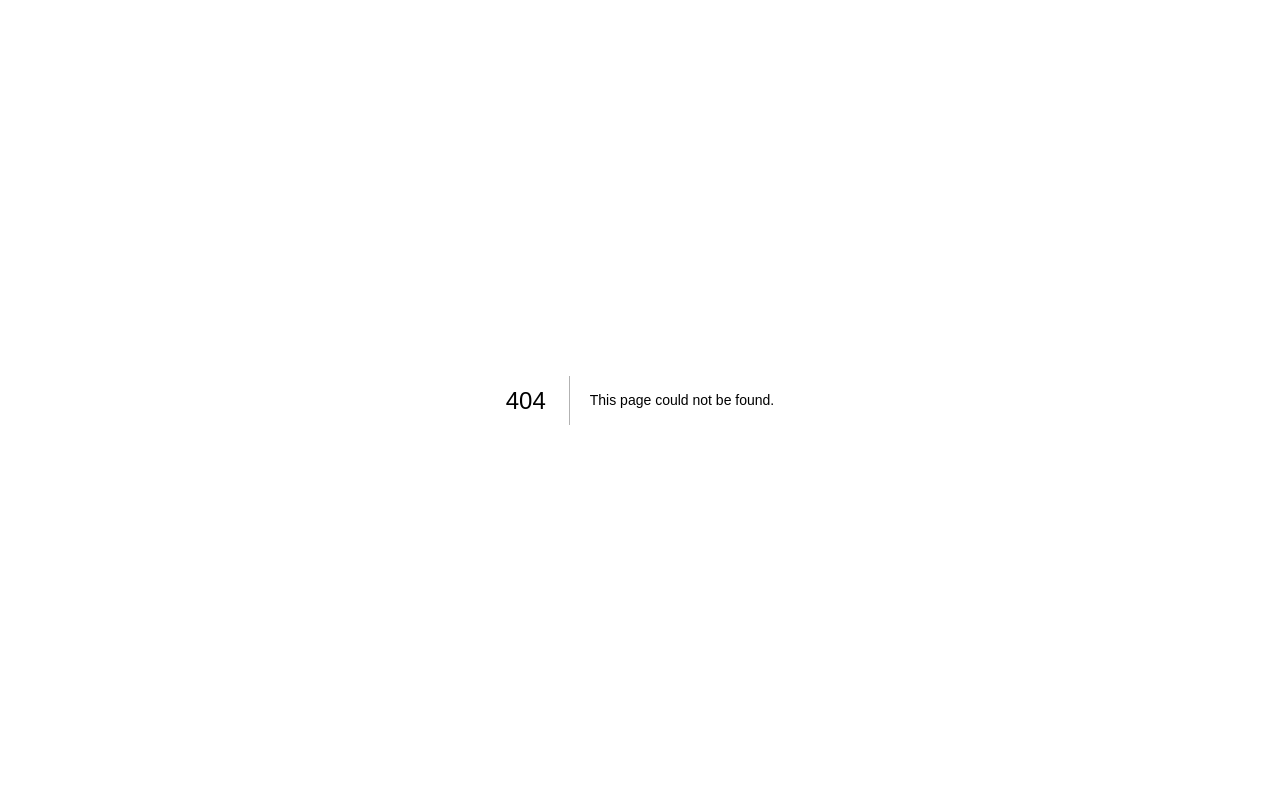
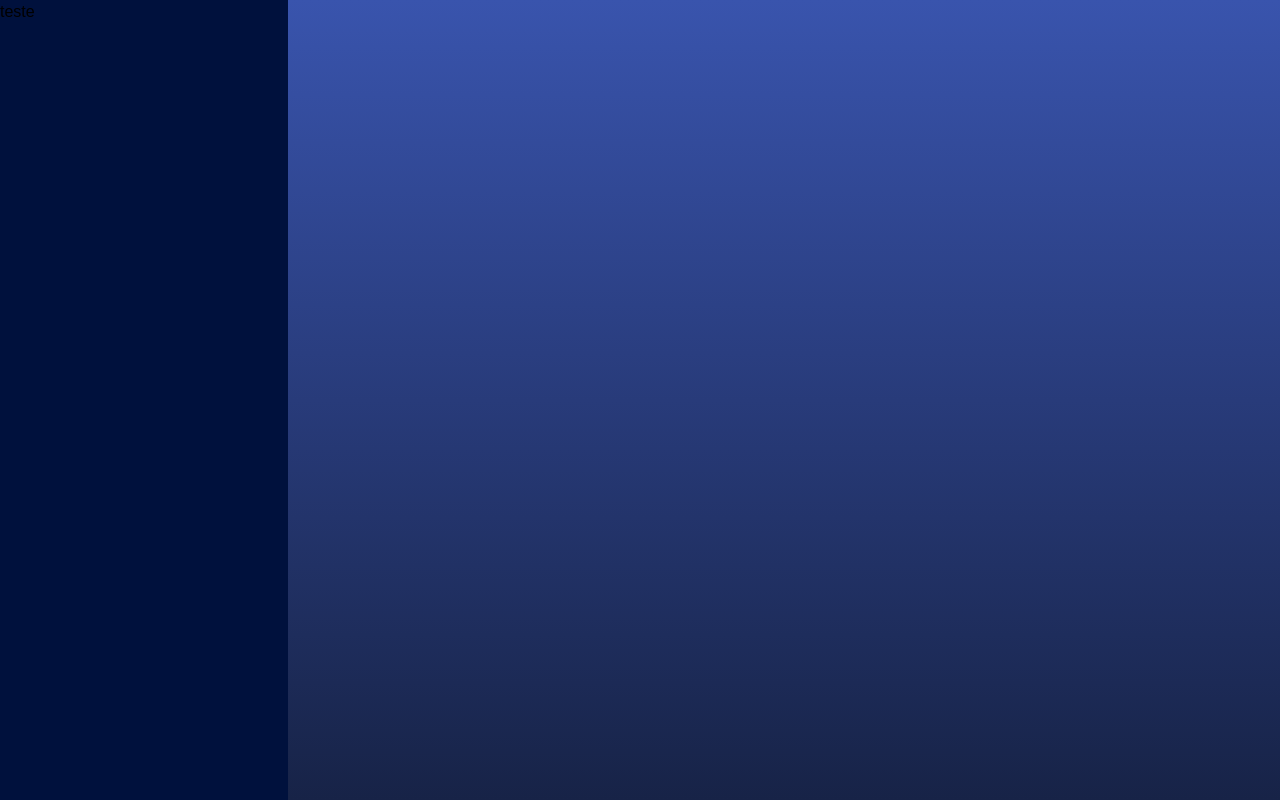
Before and after one commit to CCO-Turma-2023/ProjetoSigaa, a Next.js app: page /inicio in a window 1280 px wide. Before the commit this address had no page. Built offline with nearby package versions, Linux system fonts and the light colour scheme.

Commit message:
feat: added navbar Co-authored-by: tiagoreistp@hotmail.com <tiagoreistp@hotmail.com> Co-authored-by: CaioMendesRRosa <CaioMendesRRosa@users.noreply.github.com>

```diff
--- /dev/null
+++ b/src/app/inicio/page.tsx
@@ -0,0 +1,7 @@
+import Menu from "../../components/menu";
+
+export default function Inicio() {
+  return (
+    <div className="flex min-h-screen w-full flex-1 flex-col bg-backgroundLinear"></div>
+  );
+}
--- a/src/app/layout.tsx
+++ b/src/app/layout.tsx
@@ -1,17 +1,7 @@
 import type { Metadata } from "next";
 import localFont from "next/font/local";
 import "./globals.css";
-
-const geistSans = localFont({
-  src: "./fonts/GeistVF.woff",
-  variable: "--font-geist-sans",
-  weight: "100 900",
-});
-const geistMono = localFont({
-  src: "./fonts/GeistMonoVF.woff",
-  variable: "--font-geist-mono",
-  weight: "100 900",
-});
+import Menu from "../components/menu";
 
 export const metadata: Metadata = {
   title: "Create Next App",
@@ -25,9 +15,8 @@ export default function RootLayout({
 }>) {
   return (
     <html lang="en">
-      <body
-        className={`${geistSans.variable} ${geistMono.variable} antialiased`}
-      >
+      <body className="flex antialiased">
+        <Menu /> {/* Controla a exibição do Navbar */}
         {children}
       </body>
     </html>
--- a/src/app/page.tsx
+++ b/src/app/page.tsx
@@ -42,7 +42,10 @@ export default function Home() {
                   id="senha"
                   placeholder="Digite a senha"
                 />
-                <Link className="mt-2 text-xs text-blue-500" href={"sla"}>
+                <Link
+                  className="mt-2 text-xs text-blue-500"
+                  href="https://pbs.twimg.com/media/GUpZVNLXAAAia1R.jpg"
+                >
                   Esqueceu a senha?
                 </Link>
               </div>
--- /dev/null
+++ b/src/components/menu/index.tsx
@@ -0,0 +1,24 @@
+"use client"; // Este componente deve ser um Client Component
+
+import { useEffect, useState } from "react";
+
+export default function Menu() {
+  const [showMenu, setShowMenu] = useState(false);
+
+  useEffect(() => {
+    // Verifica o caminho apenas após o componente ser montado no cliente
+    setShowMenu(
+      window.location.pathname !== "/sobre" && window.location.pathname !== "/",
+    );
+  }, []);
+
+  return (
+    <>
+      {showMenu && (
+        <nav className="min-h-screen w-72 bg-[#00113D]">
+          <h1>teste</h1>
+        </nav>
+      )}
+    </>
+  );
+}
```
Also changed, not shown: src/components/membro/index.tsx (added, +22 -0 lines), src/assets/user.png (added).
